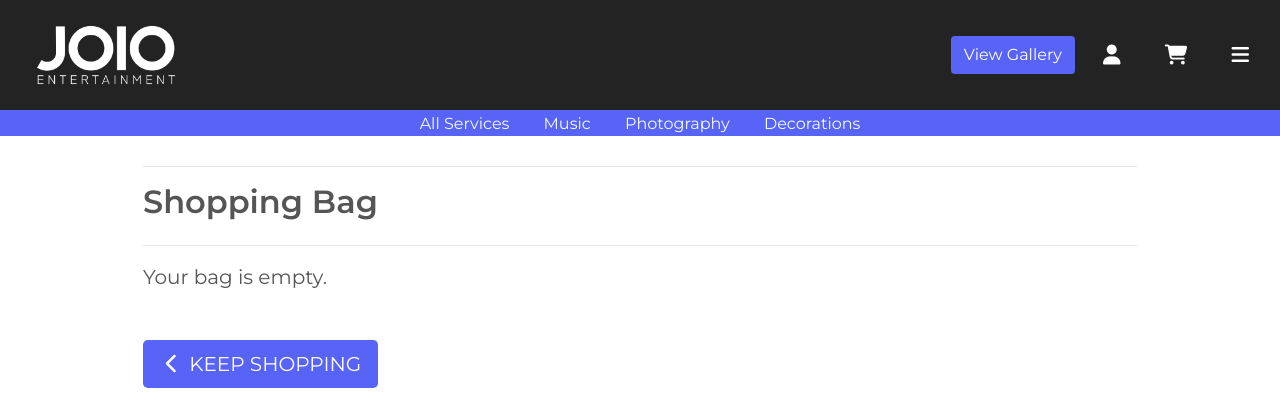
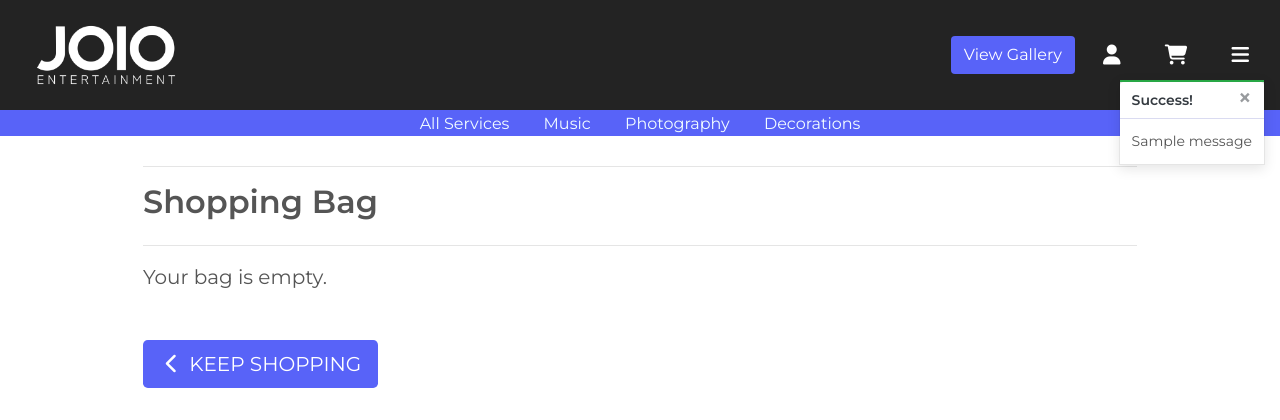
Before and after one commit to danielj314/joio-entertainment, a Django app: page /bag/ in a window 1280 px wide. Shown: the top 420 px of the page. Run offline with Django 3.2, Linux system fonts and the light colour scheme; tables that the repository leaves empty hold one stand-in row (values such as "Sample post"); one stand-in notice (Sample message) is shown; some libraries are stand-ins or nearby versions.

Commit message:
Added toasts

```diff
--- a/bag/views.py
+++ b/bag/views.py
@@ -20,17 +20,19 @@ def add_to_bag(request, item_id):
     if item_id in bag:
         # If item already in bag, check if quantity exceeds quantity available
         if quantity + bag[item_id] > product.qty_available:
-            # add toast error message here
+            messages.error(request, f"Sorry, only {product.qty_available} '{product.name}' available on this day.")
             return redirect(redirect_url)
         else:
             bag[item_id] += quantity
+            messages.success(request, f'Added {product.name} to your bag')
     else:
         # If item not in bag, add it to the bag after checking that quantity is available
         if quantity > product.qty_available:
-            # add toast error message here
+            messages.error(request, f"Sorry, only {product.qty_available} '{product.name}' available on this day.")
             return redirect(redirect_url)
         else:
             bag[item_id] = quantity
+            messages.success(request, f'Added {product.name} to your bag')
 
     request.session['bag'] = bag
     return redirect(redirect_url)
--- a/joio_entertainment/settings.py
+++ b/joio_entertainment/settings.py
@@ -80,6 +80,8 @@ TEMPLATES = [
     },
 ]
 
+MESSAGE_STORAGE = 'django.contrib.messages.storage.session.SessionStorage'
+
 AUTHENTICATION_BACKENDS = [
     # Needed to login by username in Django admin, regardless of `allauth`
     'django.contrib.auth.backends.ModelBackend',
--- a/static/css/base.css
+++ b/static/css/base.css
@@ -153,6 +153,22 @@ border-neon-blue {
     max-width: 400px;
 }
 
+/* ------------------------------- Bootstrap Toasts */
+
+.message-container {
+    position: fixed;
+    top: 80px;
+    right: 15px;
+    z-index: 99999999999;
+}
+
+.custom-toast {
+    overflow: visible;
+}
+
+.toast-capper {
+    height: 2px;
+}
 
 /* -------------------------------- Media Queries */
 
--- a/templates/base.html
+++ b/templates/base.html
@@ -111,7 +111,21 @@
 
 
     {% if messages %}
-        <div class="message-container"></div>
+        <div class="message-container">
+            {% for message in messages %}
+                {% with message.level as level %}
+                    {% if level == 40 %}
+                        {% include 'includes/toasts/toast_error.html' %}
+                    {% elif level == 30 %}
+                        {% include 'includes/toasts/toast_warning.html' %}
+                    {% elif level == 25 %}
+                        {% include 'includes/toasts/toast_success.html' %}
+                    {% else %}
+                        {% include 'includes/toasts/toast_info.html' %}
+                    {% endif %}
+                {% endwith %}
+            {% endfor %}
+        </div>
     {% endif %}
 
     {% block page_header %}
@@ -121,6 +135,9 @@
     {% endblock %}
 
     {% block postloadjs %}
+    <script type="text/javascript">
+        $('.toast').toast('show');
+    </script>
     {% endblock %}
 
 
--- /dev/null
+++ b/templates/includes/toasts/toast_success.html
@@ -0,0 +1,13 @@
+<div class="toast custom-toast rounded-0 border-top-0" data-autohide="false">
+    <div class="arrow-up arrow-success"></div>
+    <div class="w-100 toast-capper bg-success"></div>
+    <div class="toast-header bg-white text-dark">
+        <strong class="mr-auto">Success!</strong>
+        <button type="button" class="ml-2 mb-1 close text-dark" data-dismiss="toast" aria-label="Close">
+            <span aria-hidden="true">&times;</span>
+        </button>
+    </div>
+    <div class="toast-body bg-white">
+        {{ message }}
+    </div>
+</div>
```
Also changed, not shown: templates/includes/toasts/toast_error.html (added, +13 -0 lines), templates/includes/toasts/toast_info.html (added, +13 -0 lines), templates/includes/toasts/toast_warning.html (added, +13 -0 lines).
